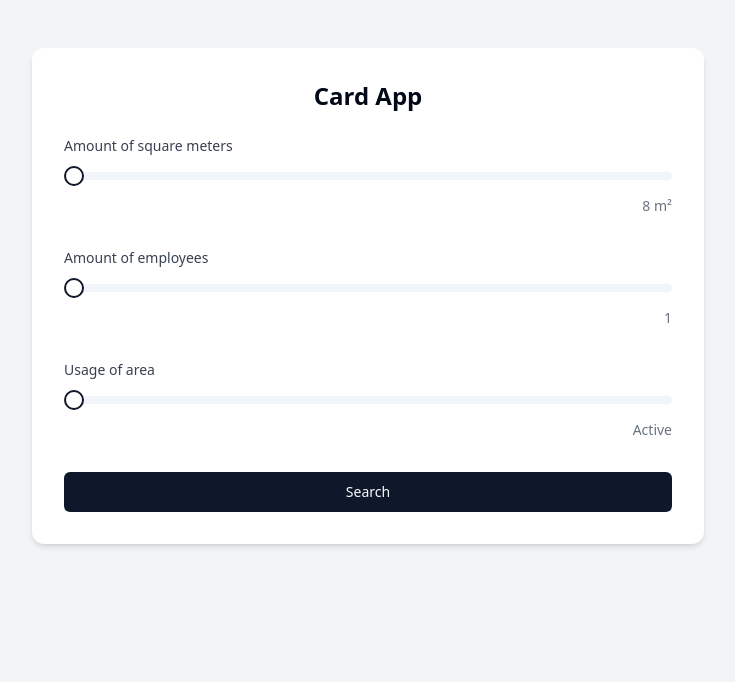
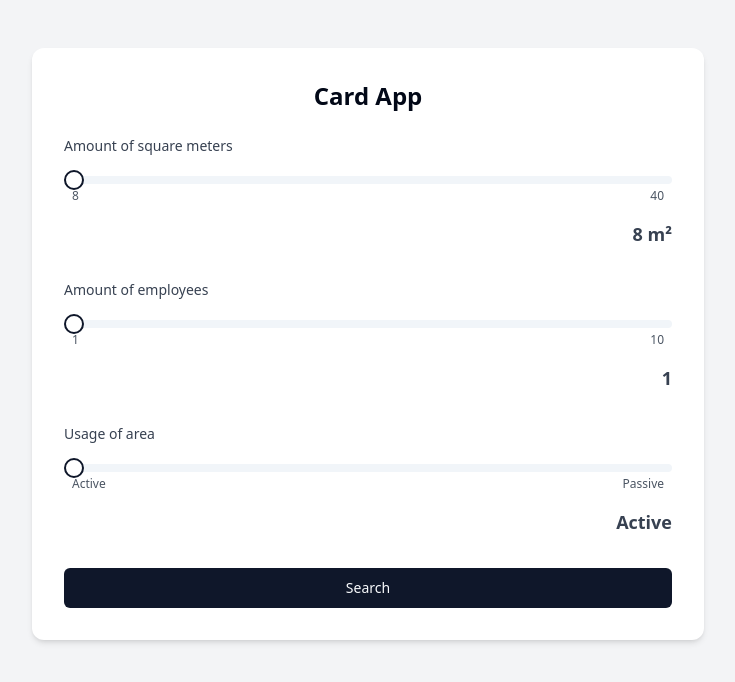
Before and after one commit to HelgiHreinnH/aplacetowork, a React (Vite) app: page / in a window 1280 px wide. Shown: the top 682 px of the page, without its empty margins (272-1007 px from the left). Built offline with nearby package versions, Linux system fonts and the light colour scheme.

Commit message:
Update SliderForm UI
Add min and max values as small text on each side of the slider. Increase the size and boldness of the text field displaying live values.
[skip gpt_engineer]

```diff
--- a/src/components/SliderForm.tsx
+++ b/src/components/SliderForm.tsx
@@ -19,6 +19,7 @@ const SliderForm = () => {
         <label className="block text-sm font-medium text-gray-700">
           Amount of square meters
         </label>
+        <div className="relative pt-1">
           <Slider
             min={8}
             max={40}
@@ -27,8 +28,13 @@ const SliderForm = () => {
             onValueChange={(value) => setSquareMeters(value[0])}
             className="w-full"
           />
+          <div className="flex justify-between text-xs text-gray-600 px-2 mt-1">
+            <span>8</span>
+            <span>40</span>
+          </div>
+        </div>
         <div className="flex justify-end">
-          <span className="text-sm text-gray-500">{squareMeters} m²</span>
+          <span className="text-lg font-bold text-gray-700">{squareMeters} m²</span>
         </div>
       </div>
 
@@ -36,6 +42,7 @@ const SliderForm = () => {
         <label className="block text-sm font-medium text-gray-700">
           Amount of employees
         </label>
+        <div className="relative pt-1">
           <Slider
             min={1}
             max={10}
@@ -44,8 +51,13 @@ const SliderForm = () => {
             onValueChange={(value) => setEmployees(value[0])}
             className="w-full"
           />
+          <div className="flex justify-between text-xs text-gray-600 px-2 mt-1">
+            <span>1</span>
+            <span>10</span>
+          </div>
+        </div>
         <div className="flex justify-end">
-          <span className="text-sm text-gray-500">{employees}</span>
+          <span className="text-lg font-bold text-gray-700">{employees}</span>
         </div>
       </div>
 
@@ -53,6 +65,7 @@ const SliderForm = () => {
         <label className="block text-sm font-medium text-gray-700">
           Usage of area
         </label>
+        <div className="relative pt-1">
           <Slider
             min={0}
             max={1}
@@ -61,8 +74,13 @@ const SliderForm = () => {
             onValueChange={(value) => setUsage(value[0])}
             className="w-full"
           />
+          <div className="flex justify-between text-xs text-gray-600 px-2 mt-1">
+            <span>Active</span>
+            <span>Passive</span>
+          </div>
+        </div>
         <div className="flex justify-end">
-          <span className="text-sm text-gray-500">
+          <span className="text-lg font-bold text-gray-700">
             {usage === 0 ? 'Active' : 'Passive'}
           </span>
         </div>
```
Lines whose indentation alone changed are shown as unchanged.
